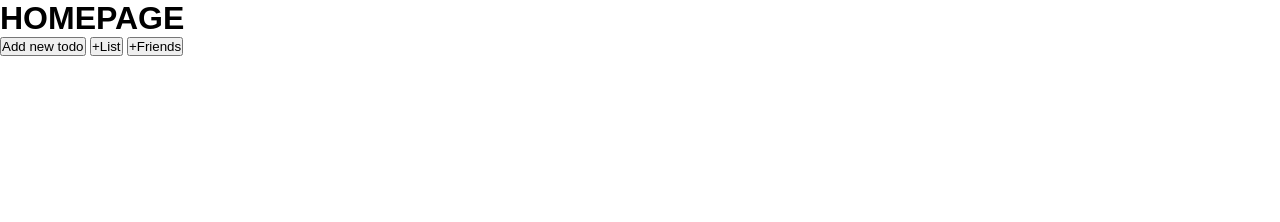
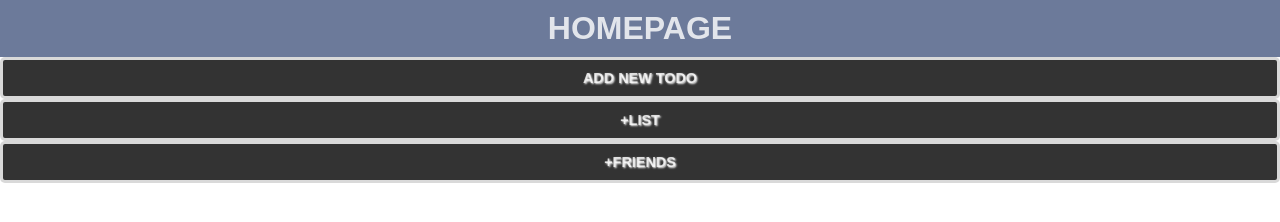
Before and after one commit to Shinyn/bloggerVanilla, a website: page client/pages/homepage.html in a window 1280 px wide. Drawn offline with Linux system fonts and the light colour scheme.

Commit message:
minor design

```diff
--- a/client/sass/homepage.scss
+++ b/client/sass/homepage.scss
@@ -48,3 +48,34 @@ form {
     text-decoration-color: rgba(255, 255, 255, 0.785);
   }
 }
+
+body {
+  display: flex;
+  flex-direction: column;
+  flex-basis: 1;
+}
+
+h1 {
+  background-color: rgba(6, 30, 84, 0.59);
+  color: rgba(255, 255, 255, 0.804);
+  text-align: center;
+  font-size: 2rem;
+  padding: 10px;
+}
+
+button {
+  padding: 10px;
+  font-size: 0.9rem;
+  border-radius: 5px;
+  text-shadow: 1px 1px 2px white;
+  font-weight: 700;
+  text-transform: uppercase;
+  border: rgba(255, 255, 255, 0.81) 3px solid;
+  color: rgba(255, 255, 255, 0.803);
+  background-color: rgba(0, 0, 0, 0.801);
+
+  &:hover {
+    cursor: pointer;
+    background-color: rgba(103, 103, 103, 0.427);
+  }
+}
```
Also changed, not shown: client/css/homepage.css, 1 other file.
